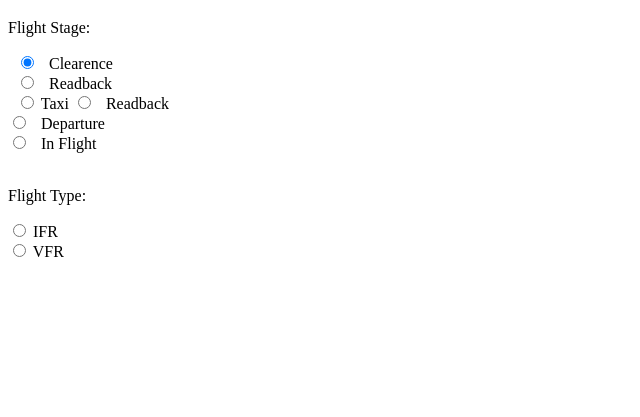
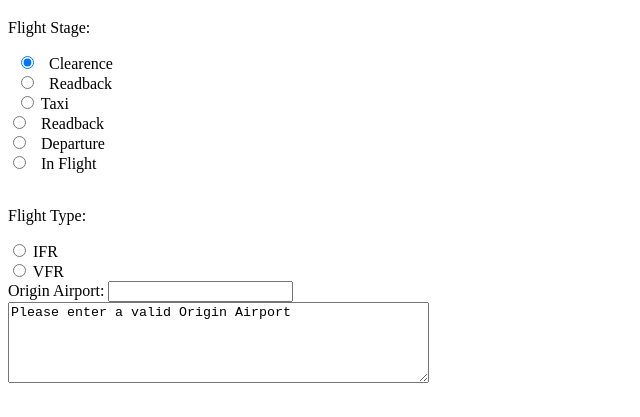
Before and after one commit to BennyDaBee/ATCGuide, a plain HTML site: page index.html in a window 1280 px wide. Both pictures are taken after a click on the radio button "Clearence". Shown: the part 61-478 px from the top of the page, without its empty margins (0-640 px from the left). Drawn offline with Linux system fonts and the light colour scheme.

Commit message:
Update index.html

```diff
--- a/index.html
+++ b/index.html
@@ -4,14 +4,14 @@
 
 <h1>Display Radio Buttons</h1>
 
-<form action="/action_page.php">
+
   <p>Flight Stage:</p>
-  <input type="radio" id="clear" name="stage" value="clear">
+  <input type="radio" id="clear" name="stage" value="clear" onclick="change_text();">
   <label for="clear">Clearence</label><br>
   <input type="radio" id="readclear" name="stage" value="readclear">
   <label for="readclear">Readback</label><br>
   <input type="radio" id="Taxi" name="stage" value="Taxi">
-  <label for="Taxi">Taxi</label>
+  <label for="Taxi">Taxi</label><br>
   <input type="radio" id="readtaxi" name="stage" value="readtaxi">
   <label for="readtaxi">Readback</label><br>
   <input type="radio" id="dept" name="stage" value="dept">
@@ -26,7 +26,23 @@
   <label for="ifr">IFR</label><br>
   <input type="radio" id="vfr" name="type" value="VFR">
   <label for="vfr">VFR</label><br>
-</form>
+
+  <label for="orgair">Origin Airport:</label>
+  <input type="text" id="orgair" name="orgair"><br>
+
+  <textarea id="atcread" name="atcread" rows="5" cols="50"></textarea>
+
+	<script type="text/javascript"></script>
+
+	<script>
+    function change_text() {
+    	if (document.getElementById('orgair').value == "") {
+        	document.getElementById("atcread").innerHTML = "Please enter a valid Origin Airport";
+        } else {
+     		document.getElementById("atcread").innerHTML = document.getElementById('orgair').value;
+		}
+     }
+     </script>
 
 </body>
 </html>
```
